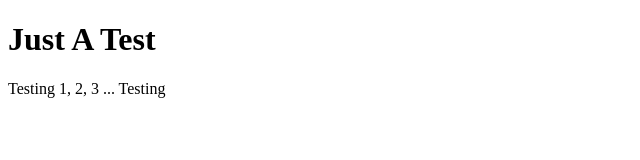
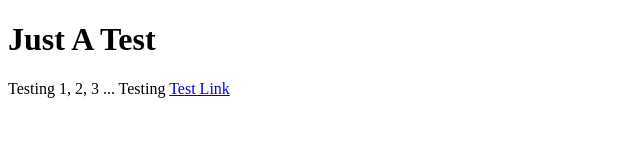
Before and after one commit to lineil28/web, a plain HTML site: page index.html in a window 1280 px wide. Shown: the full height of the page, 0-640 px from the left. Drawn offline with Linux system fonts and the light colour scheme.

Commit message:
Update index.html

```diff
--- a/index.html
+++ b/index.html
@@ -1,10 +1,25 @@
 <!DOCTYPE html>
+
 <html>
-  <title> Test </title>
-  <h1>
-    Just A Test
-  </h1>
+
+  <head>
+
+    <title> Test </title>
+
+  </head>
+
+
   <body>
-    Testing 1, 2, 3 ... Testing
+
+    <h1>
+      Just A Test
+    </h1>
+
+    <p>
+      Testing 1, 2, 3 ... Testing
+      <a href="README.md"> Test Link </a>
+    </p>
+
   </body>
+
 </html>
```
